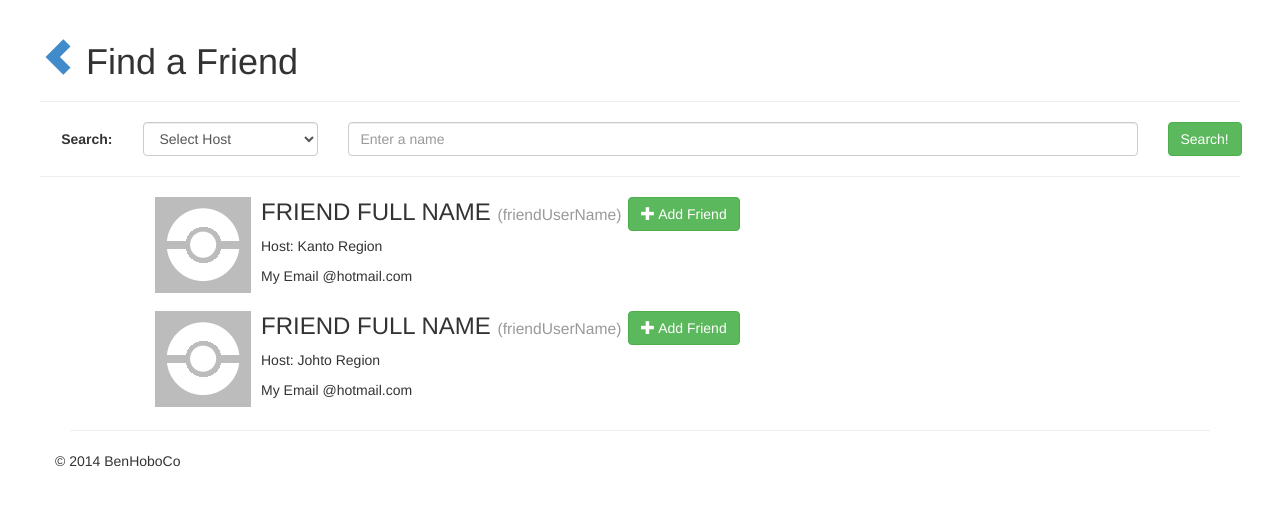
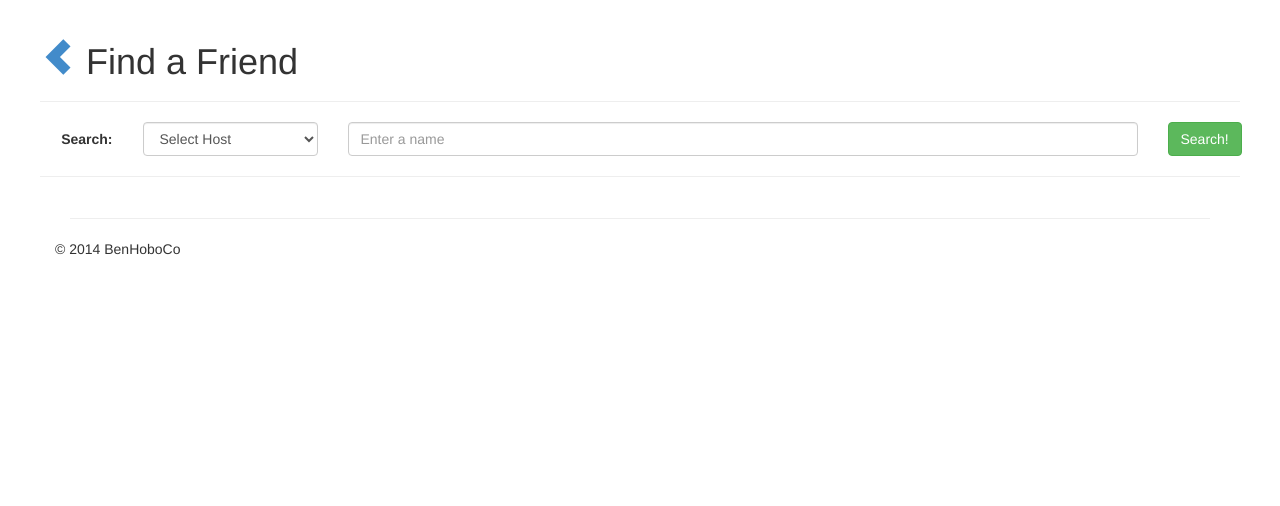
Before and after one commit to tpolasek/cmput410-project, a Django app: page /friends/search/ in a window 1280 px wide. Shown: the part 51-557 px from the top of the page. Run offline with Django 3.2, Linux system fonts and the light colour scheme; some libraries are stand-ins or nearby versions.

Commit message:
Fixed a search bug, and added better error handling to the search view.

```diff
--- a/BenHoboCo/social/views.py
+++ b/BenHoboCo/social/views.py
@@ -135,7 +135,13 @@ def search_friend(request):
         name = request.POST["friend_name"]
         host = request.POST["host_name"]
 
-        if host == "Localhost":
+        print "HOST: ", host
+        # Some error checking
+        if host == "Select Host":
+            context_dict["host_unselected"] = True
+            return render_to_response('social/friendSearch.html', context_dict, context)
+
+        if host == "127.0.0.1:8000":
             authors_json = json.dumps( [ author.json() for author in Author.objects.all() ] )
 
         else:
@@ -147,7 +153,7 @@ def search_friend(request):
         selected_authors = []
         for author in all_authors:
             if name in author['displayname']:
-                selected_authors.append( { 'name': author['displayname'], 'host': host, 'guid': author['guid'] } )
+                selected_authors.append( { 'name': author['displayname'], 'host': host, 'guid': author['id'] } )
 
         context_dict['found_authors'] = selected_authors
 
--- a/BenHoboCo/templates/social/friendSearch.html
+++ b/BenHoboCo/templates/social/friendSearch.html
@@ -6,7 +6,14 @@
 	</div>
 	<form class="form-horizontal" role="form" method="POST" action="/friends/search/">
 		{% csrf_token %}
+		{% if host_unselected %}
+			<div class="alert alert-danger">
+				<strong>Whoops!</strong> You forgot to specify a host.
+				</div>
+			<div class="form-group has-error">
+		{% else %}
 			<div class="form-group">
+		{% endif %}
 			<label for="friendSearch" class="col-sm-1 control-label">Search:</label>
 			<div class="col-sm-2">
 				<select class="form-control" name="host_name">
@@ -26,34 +33,22 @@
 	</form>
 	<hr/>
 	<div class="col-md-9 col-md-offset-1">
+		{% for author in found_authors %}
 			<div class="media">
-                <a class="pull-left" href="/authors/{{a.user.username}}">
-                  {% if a.image %}
-                    <img class="media-object" style="width: 75%; height: auto" src="{{ a.image.url | urlencode }}"/>
-                  {% else %}
+				<div class="pull-left">
+					{% if author.host == "127.0.0.1:8000" %}
+						<a href="/authors/{{author.guid}}">
 							<img class="media-object" src="/static/img/placeholder.png"/>
+						</a>
 					{% endif %}
-                </a>
+				</div>
 				<div class="media-body">
-                  <h3 class="media-heading"> FRIEND FULL NAME  <small>(friendUserName)</small>   <a href="#" class="btn btn-success"><span class="glyphicon glyphicon-plus"></span> Add Friend</a></h3>
-                  <p>Host: Kanto Region</p>
-                  <p>My Email @hotmail.com</p>
+					<h3 class="media-heading">{{author.name}} <a href="#" class="btn btn-success"><span class="glyphicon glyphicon-plus"></span> Add Friend</a></h3>
+					<p>Host: {{author.host}}</p>
+					<p>ID: {{author.guid}}</p>
 				</div>
 			</div>
-        <div class="media">
-                <a class="pull-left" href="/authors/{{a.user.username}}">
-                  {% if a.image %}
-                    <img class="media-object" style="width: 75%; height: auto" src="{{ a.image.url | urlencode }}"/>
-                  {% else %}
-                    <img class="media-object" src="/static/img/placeholder.png"/>
-                  {% endif %}
-                </a>
-              <div class="media-body">
-                  <h3 class="media-heading"> FRIEND FULL NAME  <small>(friendUserName)</small>   <a href="#" class="btn btn-success"><span class="glyphicon glyphicon-plus"></span> Add Friend</a></h3>
-                  <p>Host: Johto Region</p>
-                  <p>My Email @hotmail.com</p>
-              </div>
-        </div>
+		{% endfor %}
 	</div>
 </div>
 {% endblock %}
```
Lines whose indentation alone changed are shown as unchanged.
